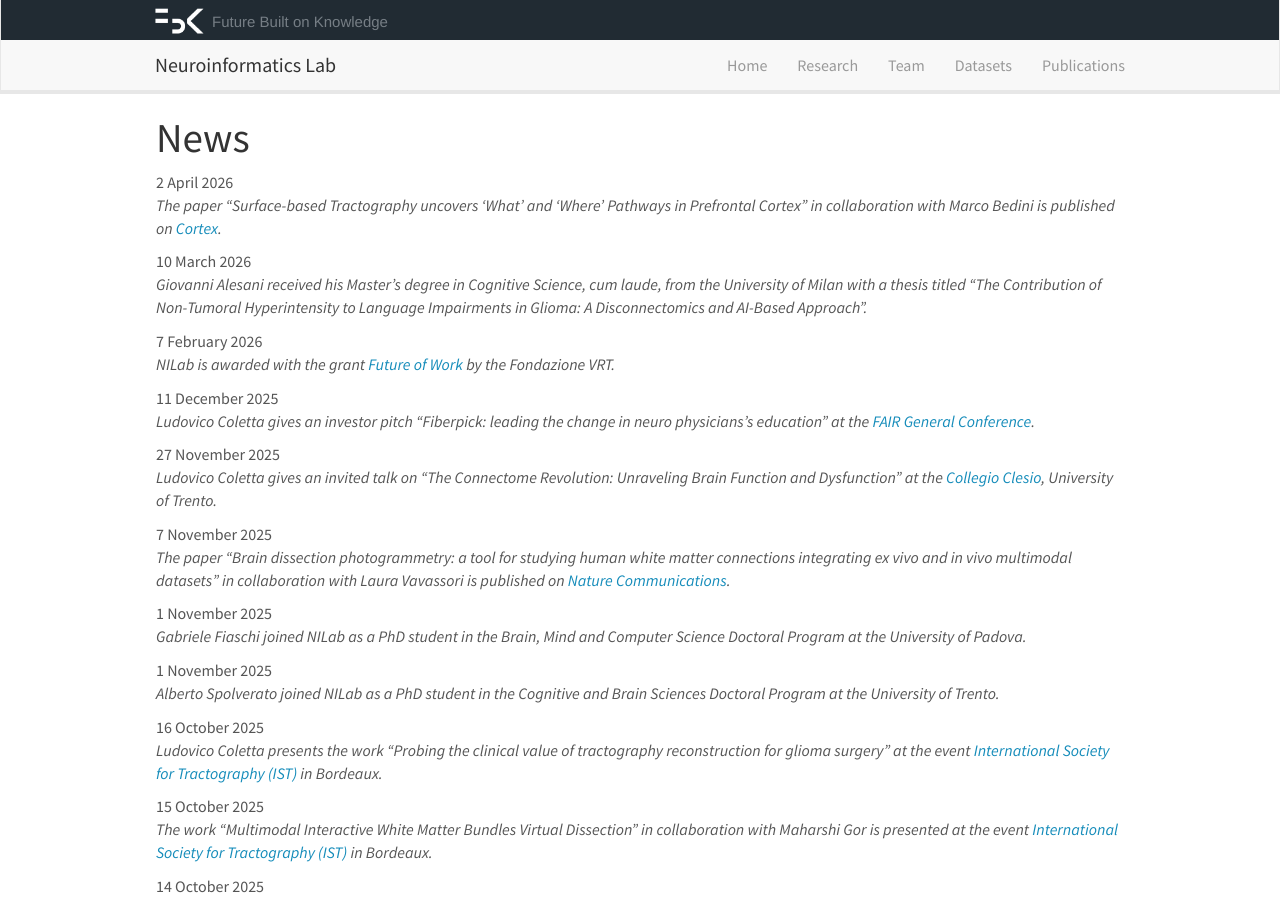
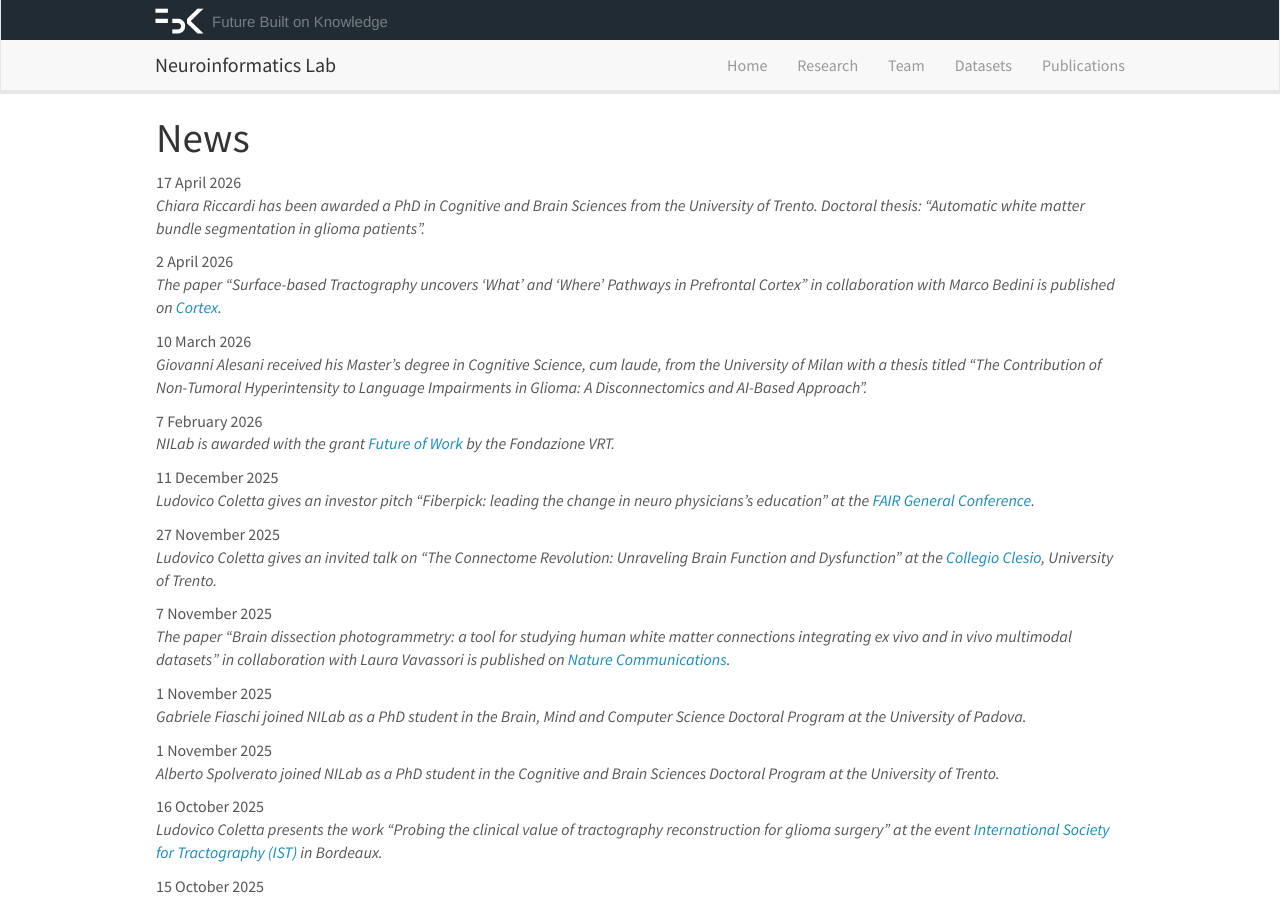
Before and after one commit to FBK-NILab/FBK-NILab.github.io, a Jekyll site: the page built from _pages/allnews.md, in a window 1280 px wide and 900 px high. Built offline with Jekyll 4.4.1, drawn with Linux system fonts in a browser that asks for light colours; nearby versions of some CDN libraries.

Commit message:
Update news.yml

```diff
--- a/_data/news.yml
+++ b/_data/news.yml
@@ -1,3 +1,7 @@
+
+- date: 17 April 2026
+  headline: |
+    Chiara Riccardi has been awarded a PhD in Cognitive and Brain Sciences from the University of Trento. Doctoral thesis: “Automatic white matter bundle segmentation in glioma patients”.
 
 - date: 2 April 2026
   headline: |
```
